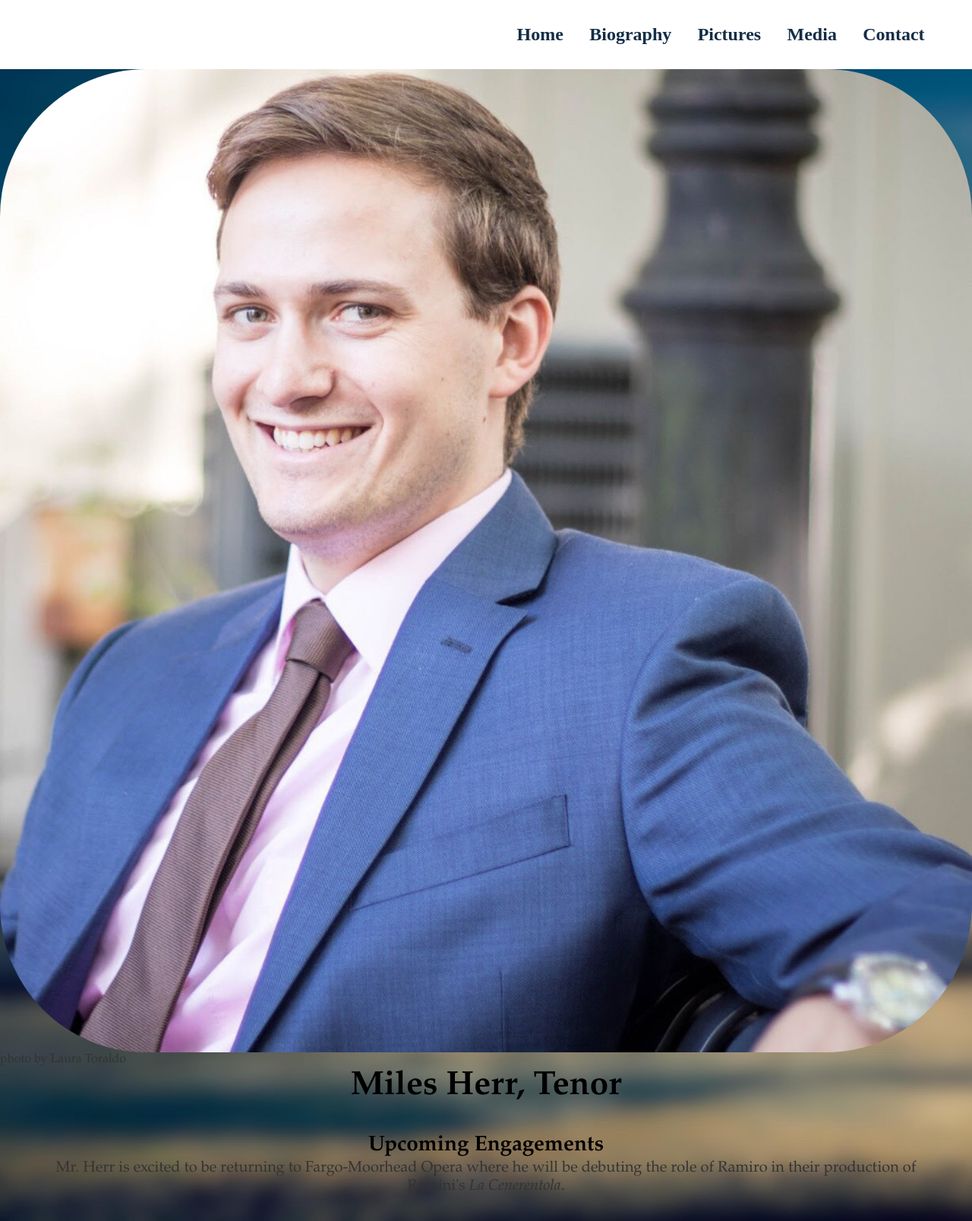
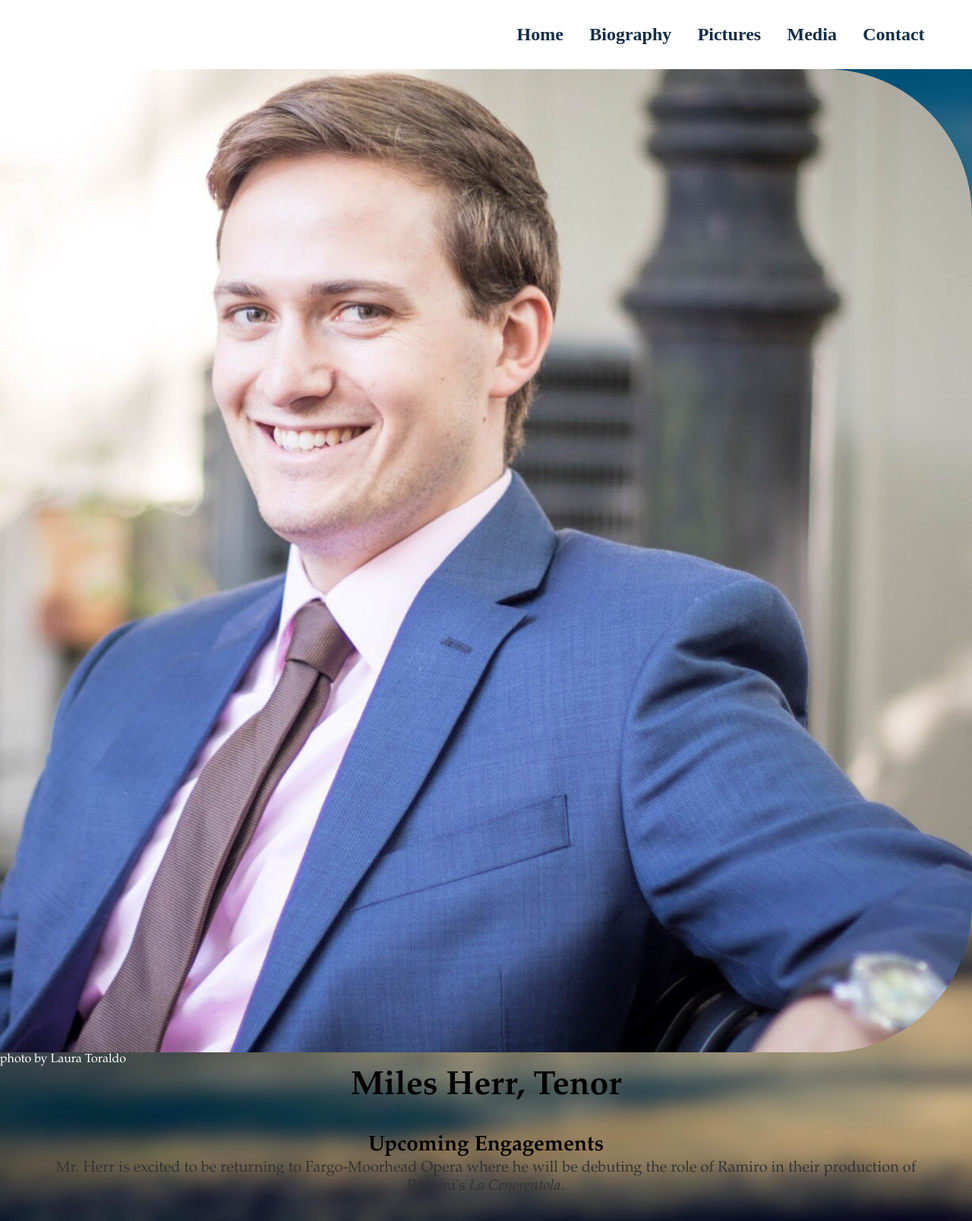
Before and after one commit to leemlb06pmi/leemlb06pmi.github.io, a Jekyll site: the page built from index.html, in a window 1280 px wide. Shown: the whole page at 76% size. Built offline with Jekyll 4.4.1, drawn with Linux system fonts in a browser that asks for light colours.

Commit message:
Update index.html

```diff
--- a/index.html
+++ b/index.html
@@ -5,8 +5,8 @@ title: Miles Herr, Tenor
 <div class = "back">
 	<div class = "row">
 		<div class = "column left">
-			<img style="width: 100%; border-radius: 15%;" src="https://leemlb06pmi.github.io/photos/Headshot.jpg" alt="Headshot">
-			<p style="text-align:left; font-size:1em;">photo by Laura Toraldo</p>
+			<img style="width: 100%; border-radius: 0% 15% 15% 0%;" src="https://leemlb06pmi.github.io/photos/Headshot.jpg" alt="Headshot">
+			<p style="text-align:left; font-size:1em; color:white;">photo by Laura Toraldo</p>
 		</div>
 		<div class = "column right" >
 			<h1>Miles Herr, Tenor</h1>
```
